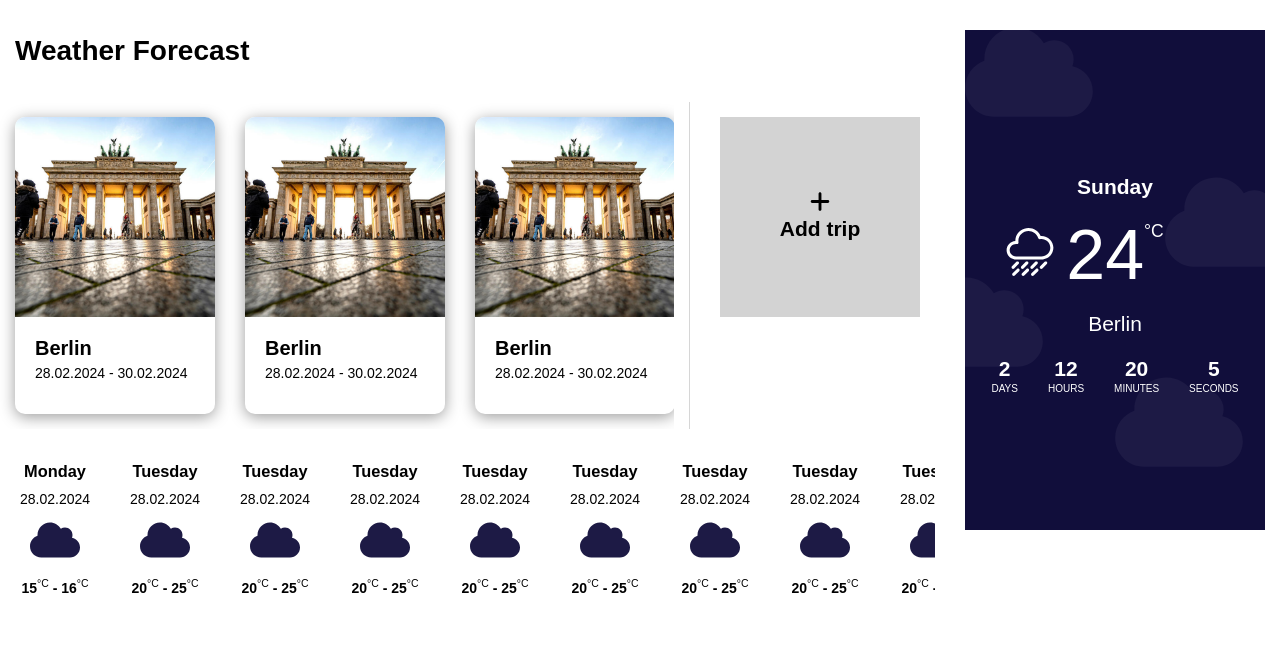
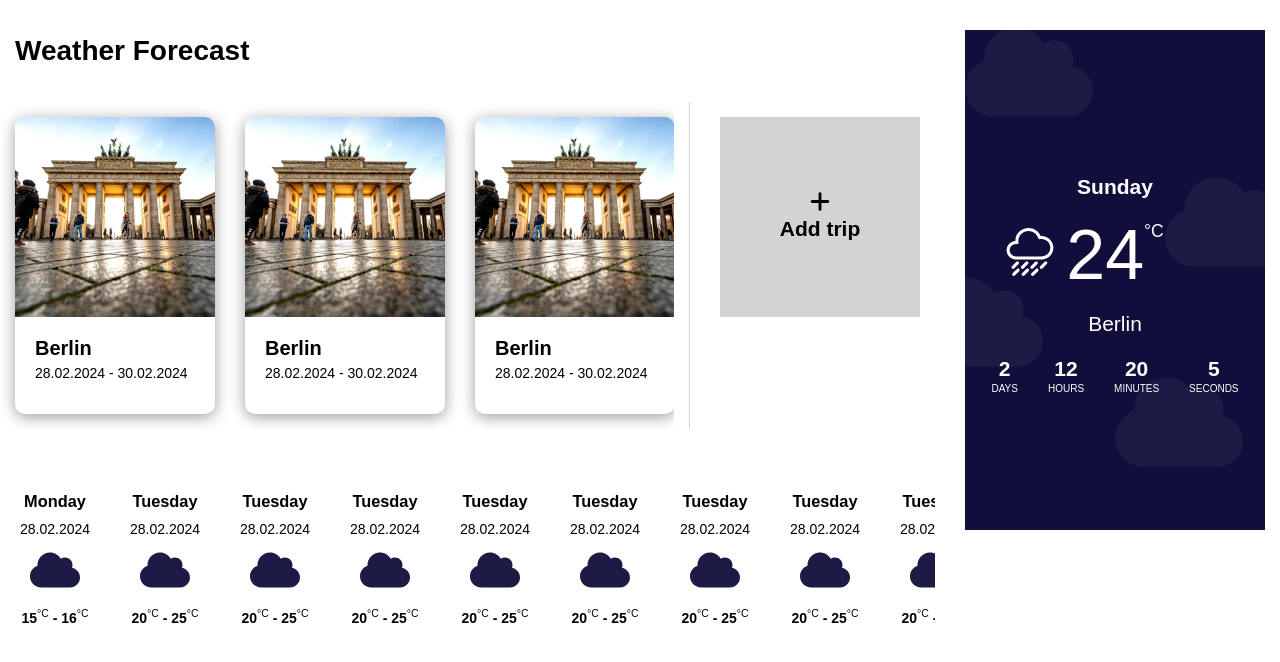
Before and after one commit to Xxandder/weather-app, a React (Vite) app in the folder weather-app/: page / in a window 1280 px wide. Shown: the top 662 px of the page. Built offline with nearby package versions, Linux system fonts and the light colour scheme.

Commit message:
+ margin-top property for trip-forecst component

```diff
--- a/weather-app/src/components/trip-forecast/styles.module.scss
+++ b/weather-app/src/components/trip-forecast/styles.module.scss
@@ -5,6 +5,7 @@
     flex-wrap: nowrap;
     overflow: auto;
     text-align: center;
+    margin-top: 30px;
 }
 
 .trip-forecast__day{
--- a/weather-app/src/pages/styles.module.scss
+++ b/weather-app/src/pages/styles.module.scss
@@ -12,6 +12,4 @@
     display: flex;
     flex-direction: column;
     gap: 30px;
-    // max-width: 100%;
-    // width: 100%;
 }
```
